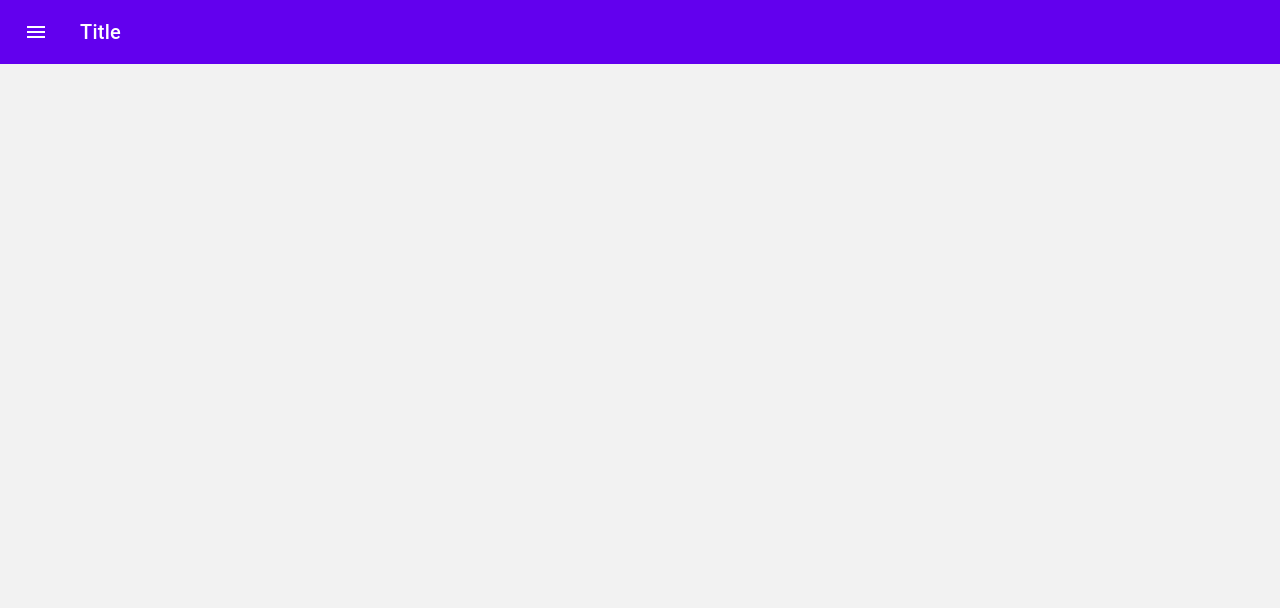
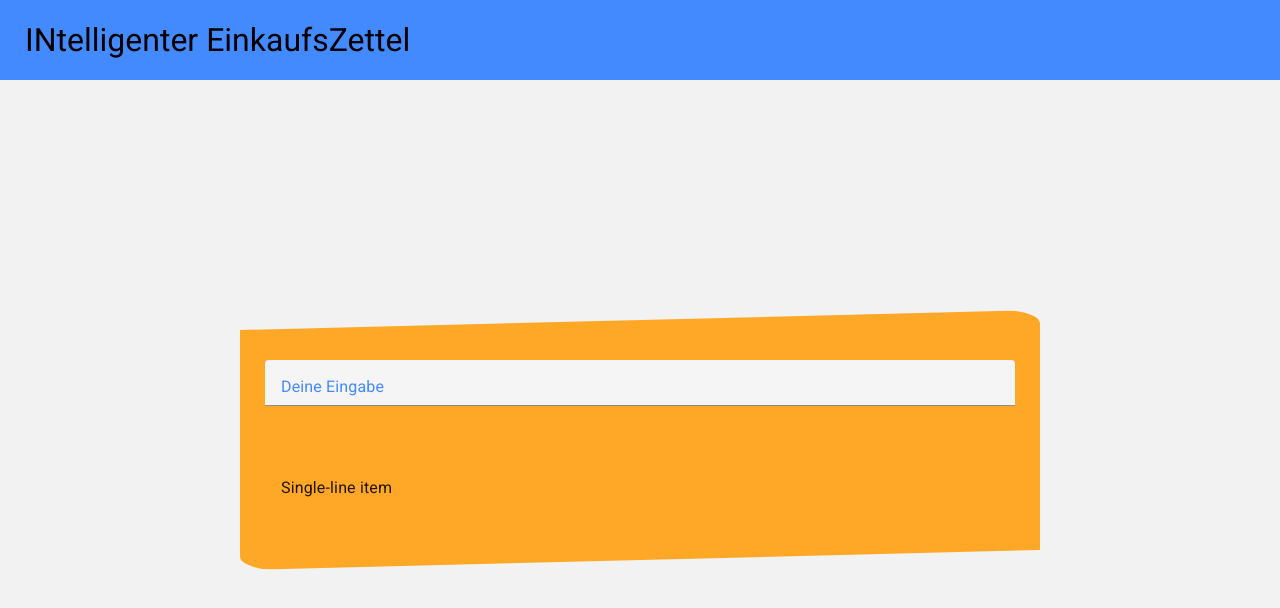
Before and after one commit to valiok98/INEZ, a website built with webpack: page src/html/index.html in a window 1280 px wide. Built offline with Linux system fonts and the light colour scheme.

Commit message:
First version of landing page.

```diff
--- a/src/css/index.scss
+++ b/src/css/index.scss
@@ -1,14 +1,92 @@
-@import "@material/top-app-bar/mdc-top-app-bar";
-@import "@material/icon-button/mdc-icon-button";
+@import "@material/list/mdc-list";
+@import "@material/textfield/mdc-text-field";
+@import url('https://fonts.googleapis.com/css?family=Roboto&display=swap');
 
 * {
     margin: 0;
     padding: 0;
     box-sizing: border-box;
+    font-family: 'Roboto', sans-serif;
 }
 
 body {
     background: #f2f2f2;
+    overflow-x: hidden;
 }
 
-header {}
+main {
+    width: 100vw;
+    height: 100vh;
+    display: flex;
+    flex-flow: column nowrap;
+}
+
+header {
+    width: 100%;
+    flex: 1 1 10%;
+    background: #448AFF !important;
+    font-size: 2em;
+    display: flex;
+    flex-flow: column nowrap;
+    justify-content: center;
+}
+
+header>span {
+    margin-left: 25px;
+}
+
+.content {
+    flex: 1 1 90%;
+    display: flex;
+    align-items: center;
+    justify-content: center;
+}
+
+.content>.mdc-list-background {
+    width: 800px;
+    padding: 0 25px;
+    background: #FFA726;
+    border-radius: 5%;
+    display: flex;
+    flex-flow: column nowrap;
+    align-items: center;
+    justify-content: center;
+    position: relative;
+}
+
+.content>.mdc-list-background::before {
+    content: '';
+    width: 0;
+    height: 0;
+    position: absolute;
+    top: 0;
+    right: 0;
+    border-left: 800px solid #f2f2f2;
+    border-bottom: 20px solid transparent;
+}
+
+.content>.mdc-list-background::after {
+    content: '';
+    width: 0;
+    height: 0;
+    position: absolute;
+    bottom: 0;
+    left: 0;
+    border-right: 800px solid #f2f2f2;
+    border-top: 20px solid transparent;
+}
+
+.content>.mdc-list-background>.mdc-list-input {
+    width: 100%;
+    flex: 1 1 10%;
+    margin: 50px 0;
+    @include mdc-text-field-label-color(#448AFF);
+    @include mdc-text-field-caret-color(#448AFF);
+    @include mdc-text-field-line-ripple-color(#448AFF);
+}
+
+.content>.mdc-list-background>.mdc-list {
+    width: 100%;
+    flex: 1 1 90%;
+    margin-bottom: 50px;
+}
--- a/src/html/index.html
+++ b/src/html/index.html
@@ -6,22 +6,32 @@
     <meta name="viewport" content="width=device-width, initial-scale=1.0">
     <meta http-equiv="X-UA-Compatible" content="ie=edge">
     <title>INEZ</title>
+    <link rel="apple-touch-icon" sizes="180x180" href="/src/assets/favicon/apple-touch-icon.png">
+    <link rel="icon" type="image/png" sizes="32x32" href="/src/assets/favicon/favicon-32x32.png">
+    <link rel="icon" type="image/png" sizes="16x16" href="/src/assets/favicon/favicon-16x16.png">
+    <link rel="manifest" href="/src/assets/favicon/site.webmanifest">
     <link rel="stylesheet" href="https://fonts.googleapis.com/icon?family=Material+Icons">
     <link rel="stylesheet" href="/dist/index.min.css">
 </head>
 
 <body>
     <main>
-        <header class="mdc-top-app-bar">
-            <div class="mdc-top-app-bar__row">
-                <section class="mdc-top-app-bar__section mdc-top-app-bar__section--align-start">
-                    <button class="material-icons mdc-top-app-bar__navigation-icon mdc-icon-button">menu</button>
-                    <span class="mdc-top-app-bar__title">Title</span>
-                </section>
-            </div>
+        <header class="top-app-bar">
+            <span>INtelligenter EinkaufsZettel</span>
         </header>
         <div class="content">
-
+            <div class="mdc-list-background">
+                <div class="mdc-list-input mdc-text-field">
+                    <input type="text" id="my-text-field" class="mdc-text-field__input">
+                    <label class="mdc-floating-label" for="my-text-field">Deine Eingabe</label>
+                    <div class="mdc-line-ripple"></div>
+                </div>
+                <ul class="mdc-list">
+                    <li class="mdc-list-item" tabindex="0">
+                        <span class="mdc-list-item__text">Single-line item</span>
+                    </li>
+                </ul>
+            </div>
         </div>
     </main>
 </body>
--- a/src/js/client/index.js
+++ b/src/js/client/index.js
@@ -1,14 +1,13 @@
-// import { } from 'redux';
-import { MDCTopAppBar } from '@material/top-app-bar';
-
+import { MDCList } from '@material/list';
+import { MDCRipple } from '@material/ripple';
+import { MDCTextField } from '@material/textfield';
 
 class Index {
     constructor() {
         // Instantiation
-        const topAppBarElement = document.querySelector('.mdc-top-app-bar');
-        const topAppBar = new MDCTopAppBar(topAppBarElement);
-        console.log(1);
-
+        const list = new MDCList(document.querySelector('.content .mdc-list'));
+        const listItemRipples = list.listElements.map((listItemEl) => new MDCRipple(listItemEl));
+        const textField = new MDCTextField(document.querySelector('.mdc-text-field'));
     }
 }
 
--- /dev/null
+++ b/src/js/client/store.js
@@ -0,0 +1,13 @@
+import { createStore, combineReducers } from 'redux';
+
+const reducers = {
+    add_comment: comment => {
+
+    },
+    remove_comment: comment => {
+
+    }
+};
+
+const reducer = combineReducers(reducers);
+export const store = createStore(reducer);
```
Also changed, not shown: dist/index.min.css, dist/index.min.js, src/assets/favicon/android-chrome-192x192.png (added), src/assets/favicon/android-chrome-512x512.png (added), src/assets/favicon/apple-touch-icon.png (added), src/assets/favicon/favicon-16x16.png (added), src/assets/favicon/favicon-32x32.png (added), src/assets/favicon/favicon.ico (added), src/assets/favicon/site.webmanifest (added).
